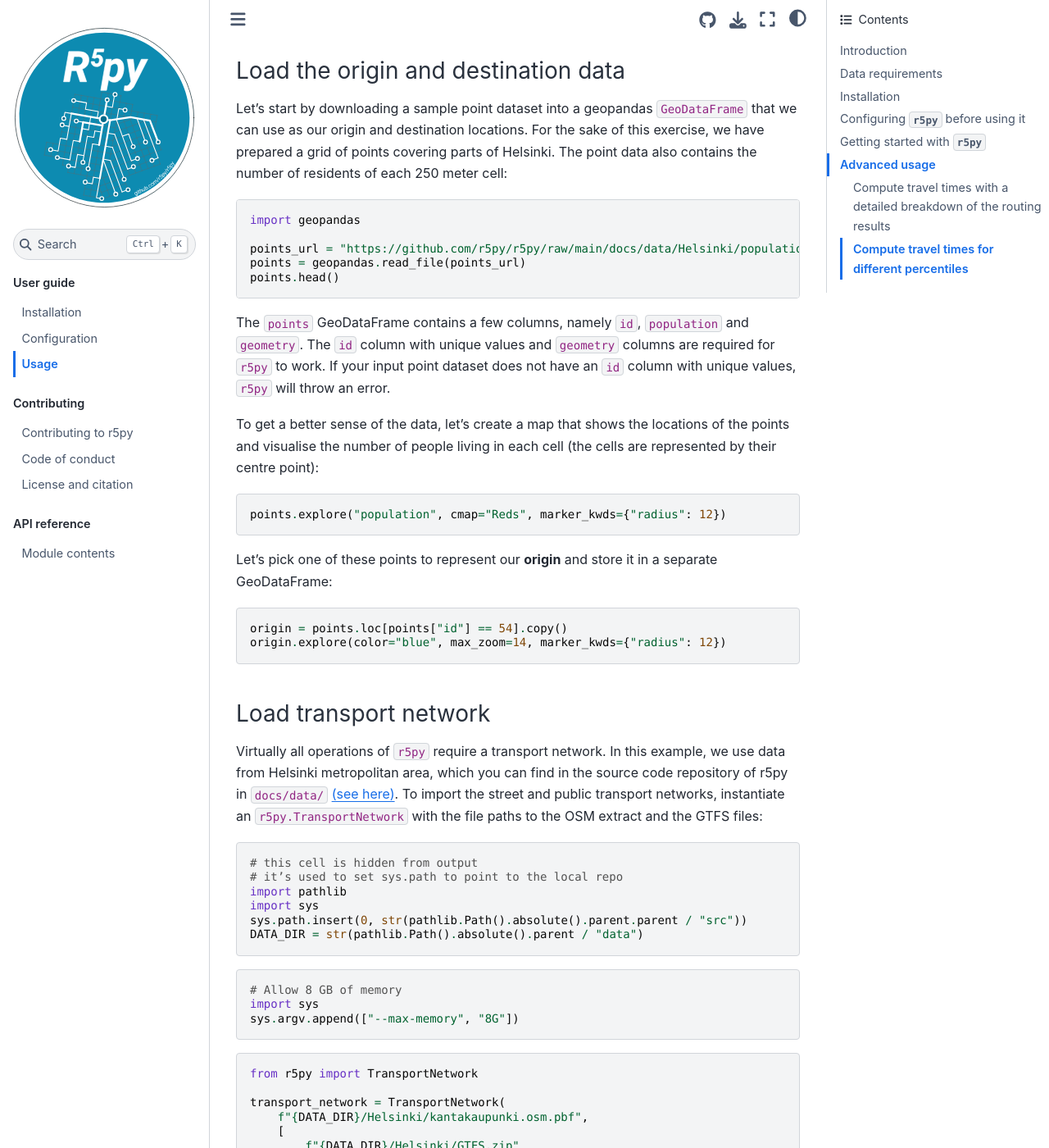
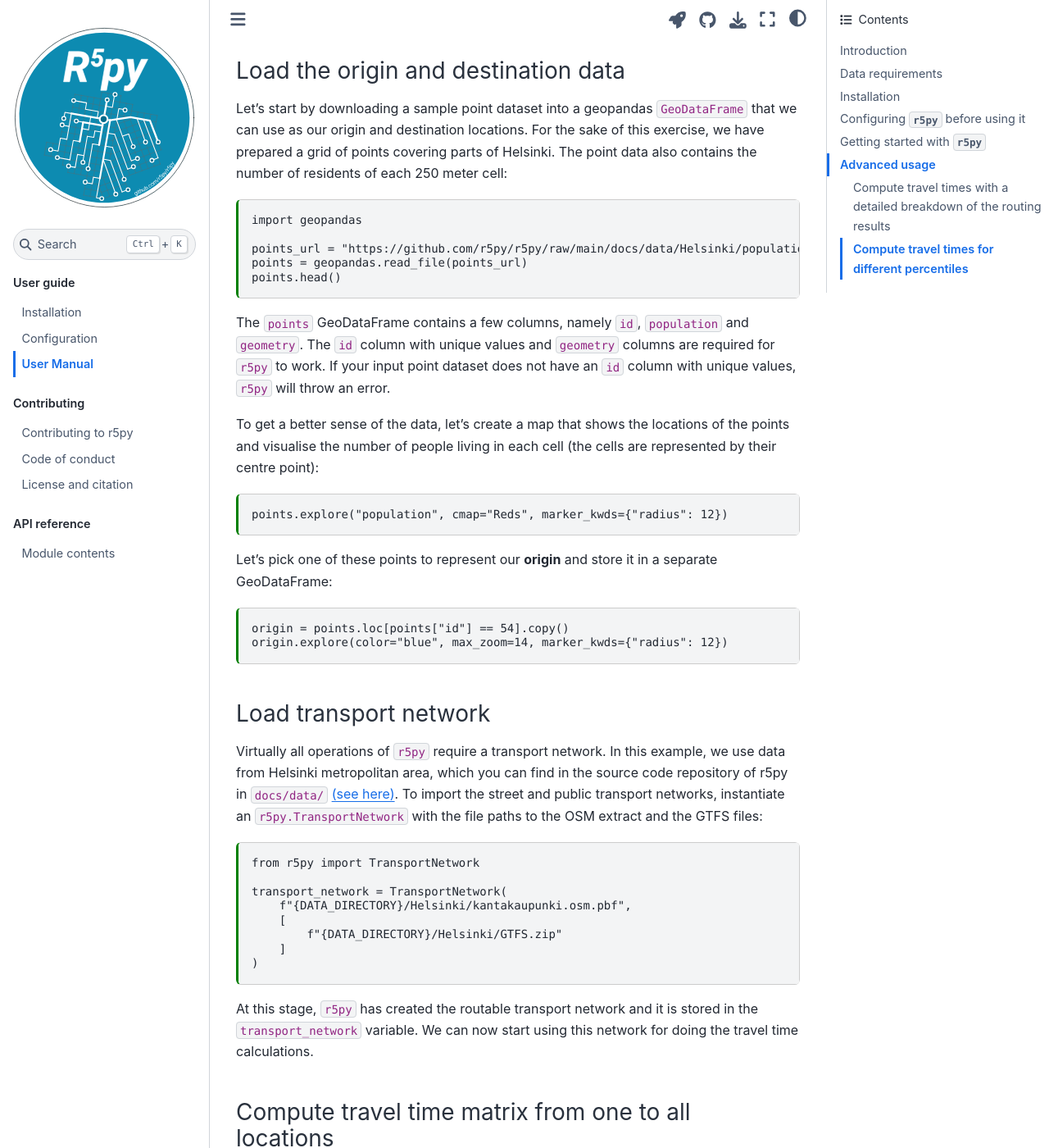
Before and after one commit to r5py/r5py, a Sphinx documentation site: the page built from docs/user-guide/user-manual.md, in a window 1280 px wide and 1400 px high, scrolled down 3186 px. Shown: the whole window at 82% size. Built offline with Sphinx 7.4.7 and the Sphinx Book theme 1.1.4, drawn with Linux system fonts in a browser that asks for light colours; some of the changed text lies outside the part shown.

Commit message:
user guide -> myst

````diff
--- a/docs/user-guide/user-manual.md
+++ b/docs/user-guide/user-manual.md
@@ -1,18 +1,18 @@
 ---
-jupyter:
-  jupytext:
-    text_representation:
-      extension: .md
-      format_name: markdown
-      format_version: '1.3'
-      jupytext_version: 1.14.0
-  kernelspec:
-    display_name: Python 3 (ipykernel)
-    language: python
-    name: python3
+kernelspec:
+  name: python3
+  display_name: python3
+jupytext:
+  text_representation:
+    extension: .md
+    format_name: myst
+    format_version: '0.13'
+    jupytext_version: 1.14.1
 ---
 
-# Usage
+
+# User Manual
+
 
 ## Introduction
 
@@ -29,6 +29,7 @@
 writing, only the computation of travel time matrices has been fully
 implemented. Over time, `r5py` will be expanded to incorporate other
 functionalities from R5.
+
 
 ## Data requirements
 
@@ -107,16 +108,16 @@
 
 If you want to allocate, e.g., a maximum of 5 Gb of RAM for the tool, you can do so by running:
 
-```python
+```{code-cell}
 import sys
 sys.argv.append(["--max-memory", "5G"])
 ```
 
 By running this, `r5py` will use **at maximum** 5 Gb of memory. However, it does not mean that the tool will necessary use all of this memory if it does not need it.
 
-```{important}
+:::{important}
 Notice that changing the amount of allocated memory should alway be done as the first thing in your script, i.e. it should be run **before** importing `r5py`.
-```
+:::
 
 
 ## Getting started with `r5py`
@@ -127,7 +128,7 @@
 
 Let's start by downloading a sample point dataset into a geopandas `GeoDataFrame` that we can use as our origin and destination locations. For the sake of this exercise, we have prepared a grid of points covering parts of Helsinki. The point data also contains the number of residents of each 250 meter cell:
 
-```python
+```{code-cell}
 import geopandas
 
 points_url = "https://github.com/r5py/r5py/raw/main/docs/data/Helsinki/population_points_2020.gpkg"
@@ -139,13 +140,13 @@
 
 To get a better sense of the data, let's create a map that shows the locations of the points and visualise the number of people living in each cell (the cells are represented by their centre point):
 
-```python
+```{code-cell}
 points.explore("population", cmap="Reds", marker_kwds={"radius": 12})
 ```
 
 Let's pick one of these points to represent our **origin** and store it in a separate GeoDataFrame:
 
-```python
+```{code-cell}
 origin = points.loc[points["id"] == 54].copy()
 origin.explore(color="blue", max_zoom=14, marker_kwds={"radius": 12})
 ```
@@ -156,28 +157,27 @@
 Virtually all operations of `r5py` require a transport network. In this example, we use data from Helsinki metropolitan area, which you can find in the source code repository of r5py in `docs/data/` [(see here)](https://github.com/r5py/r5py/tree/main/docs/data). To import the street and public transport networks, instantiate an `r5py.TransportNetwork` with the file paths to the OSM extract and the GTFS files:
 <!-- #endregion -->
 
-```python nbsphinx="hidden" tags=["remove-cell"]
+```{code-cell}
+:tags: ["remove-input", "remove-output"]
+
 # this cell is hidden from output
 # it’s used to set sys.path to point to the local repo
 import pathlib
 import sys
-sys.path.insert(0, str(pathlib.Path().absolute().parent.parent / "src"))
-DATA_DIR = str(pathlib.Path().absolute().parent / "data")
+
+NOTEBOOK_DIRECTORY = pathlib.Path().resolve()
+DATA_DIRECTORY = NOTEBOOK_DIRECTORY.parent / "_static" / "data"
+R5PY_DIRECTORY = NOTEBOOK_DIRECTORY.parent.parent / "src"
+sys.path.insert(0, str(R5PY_DIRECTORY))
 ```
 
-```python
-# Allow 8 GB of memory
-import sys
-sys.argv.append(["--max-memory", "8G"])
-```
-
-```python
+```{code-cell}
 from r5py import TransportNetwork
 
 transport_network = TransportNetwork(
-    f"{DATA_DIR}/Helsinki/kantakaupunki.osm.pbf",
+    f"{DATA_DIRECTORY}/Helsinki/kantakaupunki.osm.pbf",
     [
-        f"{DATA_DIR}/Helsinki/GTFS.zip"
+        f"{DATA_DIRECTORY}/Helsinki/GTFS.zip"
     ]
 )
 ```
@@ -196,12 +196,12 @@
 - `transport_modes`, which determines the travel modes that will be used in the calculations. These can be passed using the options from the `TransitMode` and `LegMode` classes.
   - *Hint*: To see all available options, run `help(TransitMode)` or `help(LegMode)`.
 
-```{note} In addition to these ones, the constructor also accepts many other parameters [listed here](https://r5py.readthedocs.io/en/stable/reference.html#r5py.RegionalTask), such as walking and cycling speed, maximum trip duration, maximum number of transit connections used during the trip, etc.
-```
+:::{note} In addition to these ones, the constructor also accepts many other parameters [listed here](https://r5py.readthedocs.io/en/stable/reference.html#r5py.RegionalTask), such as walking and cycling speed, maximum trip duration, maximum number of transit connections used during the trip, etc.
+:::
 
 Now, we will first create a `travel_time_matrix_computer` instance as described above:
 
-```python
+```{code-cell}
 import datetime
 from r5py import TravelTimeMatrixComputer, TransitMode, LegMode
 
@@ -219,7 +219,7 @@
 Running this initializes the `TravelTimeMatrixComputer`, but any calculations were not done yet.
 To actually run the computations, we need to call `.compute_travel_times()` on the instance, which will calculate the travel times between all points:
 
-```python
+```{code-cell}
 travel_time_matrix = travel_time_matrix_computer.compute_travel_times()
 travel_time_matrix.head()
 ```
@@ -228,14 +228,14 @@
 
 To get a better sense of the results, let's create a travel time map based on our results. We can do this easily by making a table join between the `points` GeoDataFrame and the `travel_time_matrix`. The key in the `travel_time_matrix` table is the column `to_id` and the corresponding key in `points` GeoDataFrame is the column `id`:
 
-```python
+```{code-cell}
 join = points.merge(travel_time_matrix, left_on="id", right_on="to_id")
 join.head()
 ```
 
 Now we have the travel times attached to each point, and we can easily visualize them on a map:
 
-```python
+```{code-cell}
 join.explore("travel_time", cmap="Greens", marker_kwds={"radius": 12})
 ```
 
@@ -245,7 +245,7 @@
 Since, calculating these kind of all-to-all travel time matrices is quite typical when doing accessibility analyses, it is actually possible to calculate a cross-product between all points just by using the `origins` parameter (i.e. without needing to specify a separate set for destinations). `r5py` will use the same points as destinations and produce a full set of origins and destinations:
 
 
-```python
+```{code-cell}
 travel_time_matrix_computer = TravelTimeMatrixComputer(
     transport_network,
     origins=points,
@@ -256,35 +256,35 @@
 travel_time_matrix_all.head()
 ```
 
-```python
+```{code-cell}
 travel_time_matrix_all.tail()
 ```
 
-```python
+```{code-cell}
 len(travel_time_matrix_all)
 ```
 
 As we can see from the outputs above, now we have calculated travel times between all points (n=92) in the study area. Hence, the resulting DataFrame has almost 8500 rows (92x92=8464). Based on these results, we can for example calculate the median travel time to or from a certain point, which gives a good estimate of the overall accessibility of the location in relation to other points:
 
-```python tags=[]
+```{code-cell} tags=[]
 median_times = travel_time_matrix_all.groupby("from_id")["travel_time"].median()
 median_times
 ```
 
 To estimate, how long does it take in general to travel between locations in our study area (i.e. what is the baseline accessibility in the area), we can calculate the mean (or median) of the median travel times showing that it is approximately 22 minutes:
 
-```python
+```{code-cell}
 median_times.mean()
 ```
 
 Naturally, we can also visualize these values on a map:
 
-```python
+```{code-cell}
 overall_access = points.merge(median_times.reset_index(), left_on="id", right_on="from_id")
 overall_access.head()
 ```
 
-```python
+```{code-cell}
 overall_access.explore("travel_time", cmap="Blues", scheme="natural_breaks", k=4, marker_kwds={"radius": 12})
 ```
 
@@ -298,7 +298,7 @@
 
 In case you are interested in more detailed routing results, you can use a `DetailedItinerariesComputer` instead of the `TravelTimeMatrixComputer`. This will provide roughly the same information as in the previous examples, but it also brings more detailed information about the routes. `DetailedItinerariesComputer` produces information about the used routes for each origin-destination pair, as well as total time disaggregated by access, waiting, in-vehicle and transfer times:
 
-```python
+```{code-cell}
 from r5py import DetailedItinerariesComputer
 
 detailed_itineraries_computer = DetailedItinerariesComputer(
@@ -333,7 +333,7 @@
 
 Because `r5py` calculates travel times for all possible transit departure possibilities within an hour (with one minute frequency), we basically get a distribution of travel times. It is possible to gather and return information about the travel times at different percentiles of this distribution based on all computed trips (sorted from the fastest to slowest connections). By default, the returned time in `r5py` is the median travel time (i.e. `50`). You can access these percentiles by using a parameter `percentiles` which accepts a list of integers representing different percentiles, such as `[25, 50, 75]` which returns the travel times at those percentiles:
 
-```python
+```{code-cell}
 travel_time_matrix_computer = TravelTimeMatrixComputer(
     transport_network,
     origins=origin,
````
